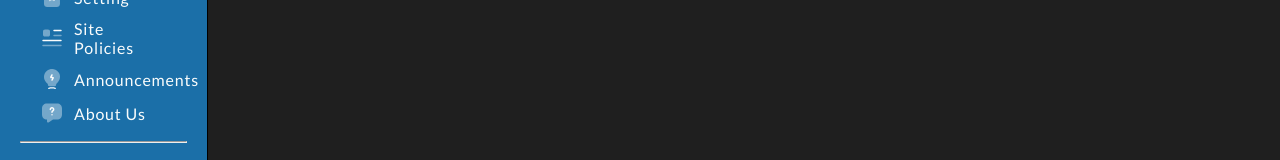
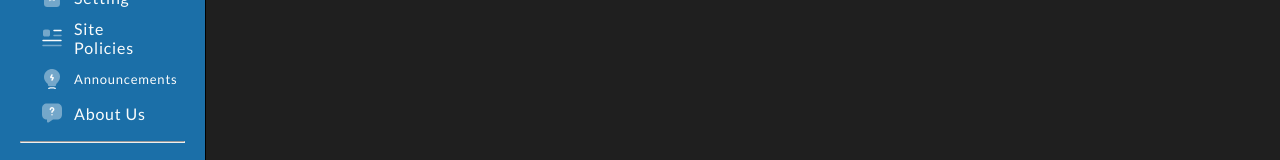
Before and after one commit to HelyxXZeng/MangArchive, a React (Vite) app: page /manga/1 in a window 1280 px wide. Shown: the part 586-746 px from the top of the page. Built offline with nearby package versions, Linux system fonts and the light colour scheme; no server answers.

Commit message:
update component

```diff
--- a/src/components/mainComponents/sideBar/SideBar.tsx
+++ b/src/components/mainComponents/sideBar/SideBar.tsx
@@ -1,8 +1,9 @@
-import { NavLink } from "react-router-dom"
-import "./sideBar.scss"
+import { NavLink, useLocation } from "react-router-dom";
+import "./sideBar.scss";
 import { useEffect, useState } from "react";
 import useCheckSession from "../../../hooks/session";
 import { supabase } from "../../../utils/supabase";
+
 const menu = [
   {
     id: 1,
@@ -26,7 +27,7 @@ const menu = [
         url: "/auth/login",
         icon: "/icons/search.svg",
       },
-        ]
+    ],
   },
   {
     id: 2,
@@ -56,7 +57,7 @@ const menu = [
         url: "/",
         icon: "/icons/notification.svg",
       },
-        ]
+    ],
   },
   {
     id: 3,
@@ -80,7 +81,7 @@ const menu = [
         url: "/",
         icon: "/icons/clock.svg",
       },
-        ]
+    ],
   },
   {
     id: 4,
@@ -110,22 +111,24 @@ const menu = [
         url: "/aboutus",
         icon: "/icons/message-question.svg",
       },
-        ]
+    ],
   },
-]
+];
 
 const SideBar = () => {
   const [username, setUsername] = useState(null);
   const session = useCheckSession();
+  const location = useLocation(); // Get the current path
+
   useEffect(() => {
     const fetchUsername = async () => {
       if (session !== null) {
         try {
           const { user } = session;
           const { data, error } = await supabase
-                .from('User')
-                .select('username')
-                .eq('email', user.email)
+            .from("User")
+            .select("username")
+            .eq("email", user.email)
             .single();
 
           if (error) {
@@ -136,7 +139,7 @@ const SideBar = () => {
             setUsername(data.username);
           }
         } catch (error) {
-              console.error('Error fetching username:', error);
+          console.error("Error fetching username:", error);
         }
       }
     };
@@ -151,13 +154,13 @@ const SideBar = () => {
           <span className="title">{item.title}</span>
           {item.listItems.map((listItem) => (
             <NavLink
-                            to={listItem.title === 'Profile' && username ? `/profile/${username}` : listItem.url}
-                            className="listItem"
+              to={listItem.title === "Profile" && username ? `/profile/${username}` : listItem.url}
+              className={`listItem ${location.pathname === listItem.url ? 'active' : ''} `}
               key={listItem.id}
               preventScrollReset={true}
             >
               <img src={listItem.icon} alt="" />
-                            <span className="listItemTitles">{listItem.title}</span>
+              <span className={`"listItemTitles" ${listItem.title === "Announcements"? 'announ' : ''}`}>{listItem.title}</span>
             </NavLink>
           ))}
         </div>
@@ -176,7 +179,7 @@ const SideBar = () => {
         </div>
       </div>
     </div>
-    )
-}
+  );
+};
 
-export default SideBar
+export default SideBar;
--- a/src/components/mainComponents/sideBar/sideBar.scss
+++ b/src/components/mainComponents/sideBar/sideBar.scss
@@ -10,7 +10,7 @@
         display: flex;
         flex-direction: column;
         gap: 10px;
-        font-size: 16px;
+        font-size: clamp(12px, 1.5vw, 16px);
         line-height: normal;
         letter-spacing: 0.8px;
         padding:8px 0;
@@ -29,8 +29,28 @@
             text-decoration: none;
             &:hover{
                 background-color: $orange-yellow;
-                border-radius: 5px;
+                border-radius: 8px;
             }
+            &.active{
+                background-color: $orange-yellow; // Change to your desired color
+                border-radius: 8px;
+            }
+            .announ{
+                font-size: 13px;
+            }
+            // .listItemTitles {
+            //     flex: 1;
+            //     overflow: hidden;
+            //     text-overflow: ellipsis;
+            //     // white-space: nowrap;
+            //     display: inline-block;
+            //     vertical-align: top;
+            //     font-size: 16px;
+            //     @media screen and (max-width: 250px) {
+            //         font-size: calc(16px + (14 - 16) * ((100vw - 250px) / (300 - 250)));
+            //     }
+            //     // margin-left: 8px; // Adjust margin as needed
+            // }
         }
 
     }
```
Lines whose indentation alone changed are shown as unchanged.
